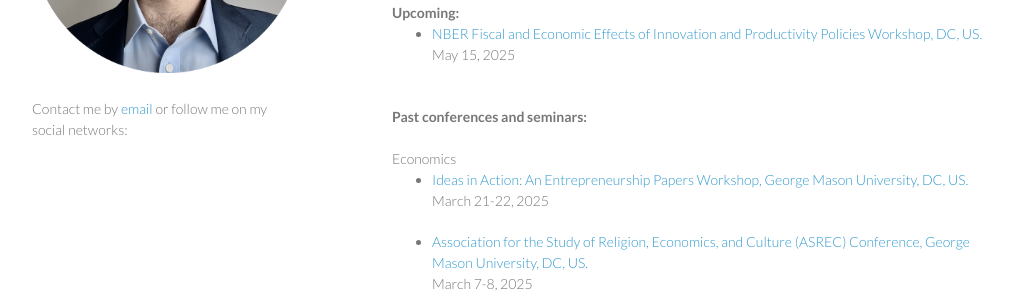
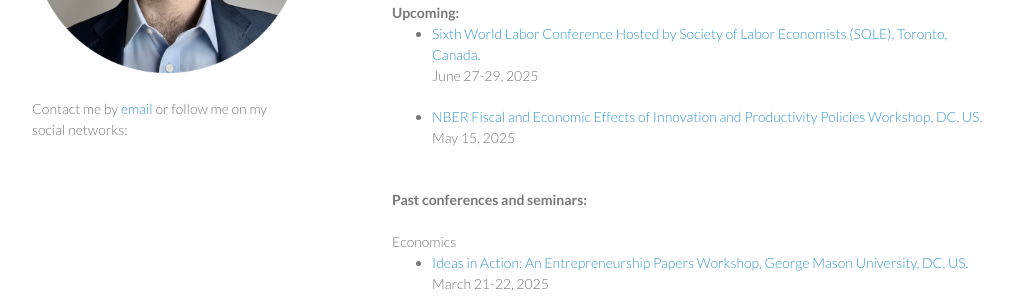
Before and after one commit to TimCejka/timcejka.github.io, a plain HTML site: page conferences.html in a window 1280 px wide. Shown: the part 499-800 px from the top of the page, without its empty margins (128-1151 px from the left). Drawn offline with Linux system fonts and the light colour scheme.

Commit message:
added sole

```diff
--- a/conferences.html
+++ b/conferences.html
@@ -162,6 +162,10 @@ image24.src="pictures/cep24.png"
 </a><b> Upcoming:</b> </h3>
 <br>
 <ul>
+  <li> <a href="https://www.sole-jole.org/"> Sixth World Labor Conference Hosted by Society of Labor Economists (SOLE), Toronto, Canada. </a><br>
+    June 27-29, 2025 </li>
+</ul>
+<ul>
   <li> <a href="https://www.nber.org"> NBER Fiscal and Economic Effects of Innovation and Productivity Policies Workshop, DC, US. </a><br>
   May 15, 2025 </li>
 </ul>
```
